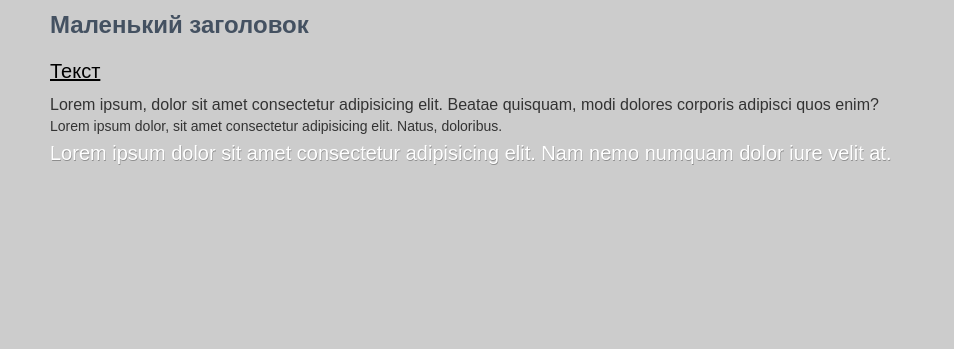
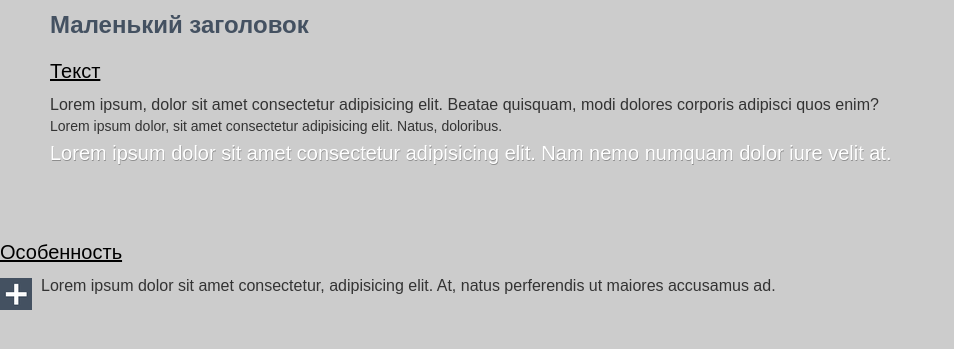
Before and after one commit to MichaelZolotov77/Produck-name-grey, a website built with Parcel: page src/uikit.html in a window 1280 px wide. Shown: the part 227-576 px from the top of the page, without its empty margins (0-954 px from the left). Built offline with nearby package versions, Linux system fonts and the light colour scheme.

Commit message:
Добавили элемент feature с плюсом

```diff
--- /dev/null
+++ b/src/assets/styles/components/_feature.scss
@@ -0,0 +1,16 @@
+.feature {
+  padding-left: 4.1rem;
+  width: 100%;
+  position: relative;
+
+  &__text {
+    @include p1();
+  }
+
+  &::before {
+    content: url(../images/plus-icon.png);
+    position: absolute;
+    top: 0.4rem;
+    left: 0;
+  }
+}
--- a/src/assets/styles/components/index.scss
+++ b/src/assets/styles/components/index.scss
@@ -0,0 +1 @@
+@import "./feature";
--- a/src/uikit.html
+++ b/src/uikit.html
@@ -27,5 +27,13 @@
         numquam dolor iure velit at.
       </p>
     </div>
+    <div class="divider"></div>
+    <div class="ui__title">Особенность</div>
+    <div class="feature">
+      <p class="feature__text">
+        Lorem ipsum dolor sit amet consectetur, adipisicing elit. At, natus
+        perferendis ut maiores accusamus ad.
+      </p>
+    </div>
   </body>
 </html>
```
Also changed, not shown: src/assets/images/plus-icon.png (added).
